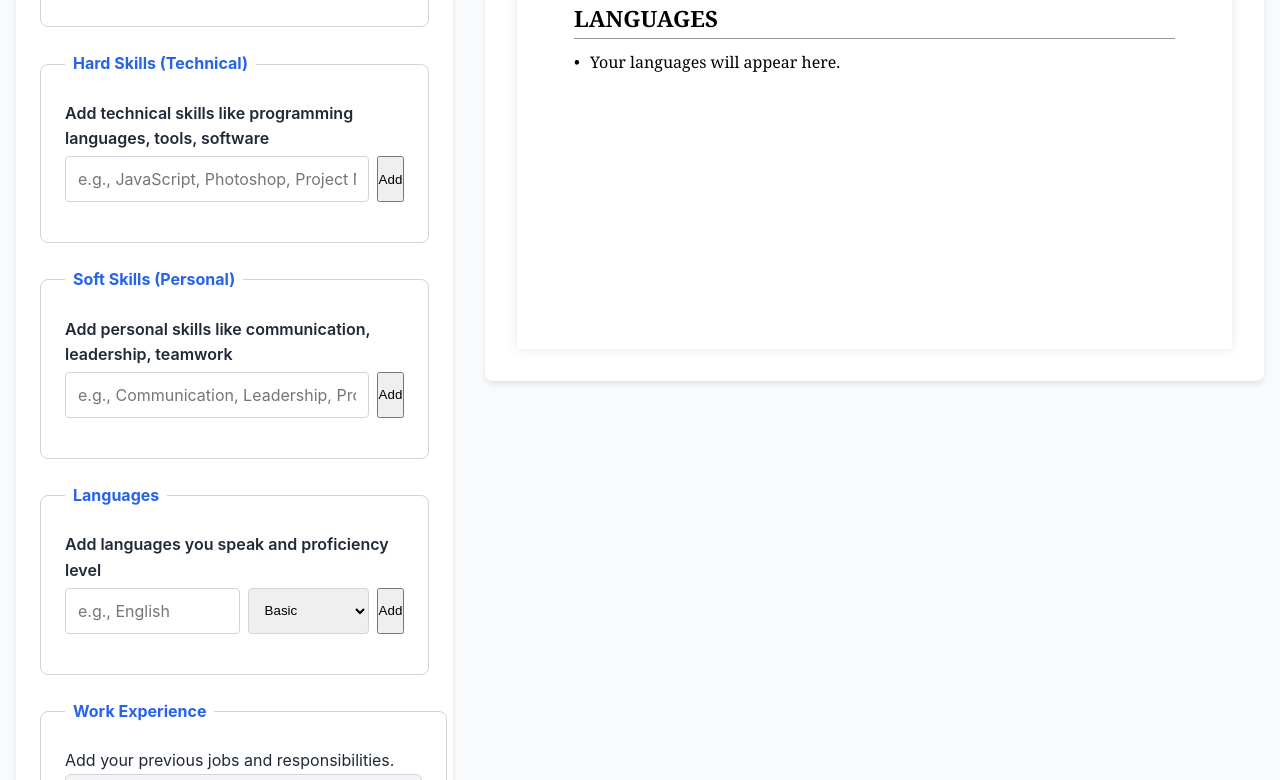
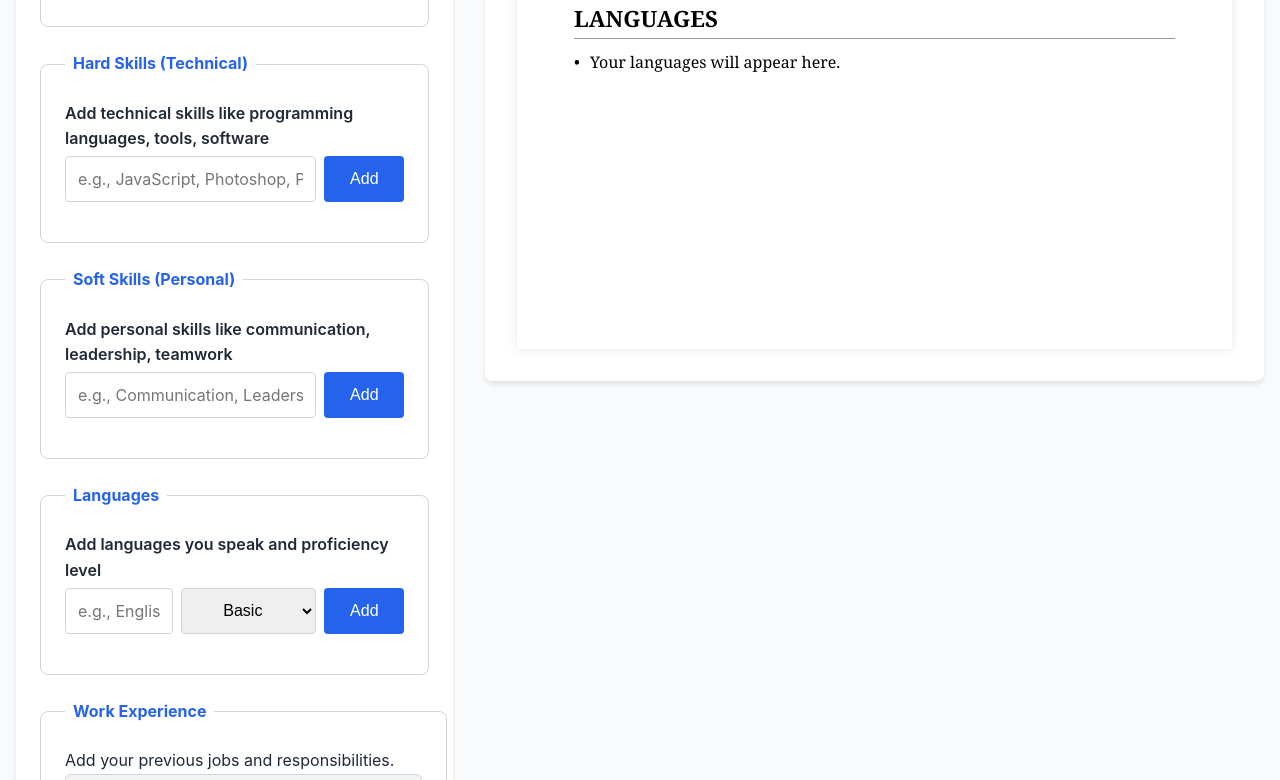
Before and after one commit to Sina-Paradox/resume-builder, a plain HTML site: page index.html in a window 1280 px wide. Shown: the part 1099-1879 px from the top of the page. Drawn offline with Linux system fonts and the light colour scheme.

Commit message:
soft skill, hard skill and Languages bug fix

```diff
--- a/script.js
+++ b/script.js
@@ -411,7 +411,7 @@ document.addEventListener('DOMContentLoaded', function() {
                         <input type="month" class="edu-start-date">
                     </div>
                     <div style="flex: 1;">
-                        <label>End Date (or Expected)</label>
+                        <label>End Date</label>
                         <input type="month" class="edu-end-date">
                     </div>
                 </div>
--- a/style.css
+++ b/style.css
@@ -371,19 +371,7 @@ body {
     display: flex;
     gap: 0.5rem;
     margin-bottom: 1rem;
-}
-
-#skill-input {
-    flex: 1;
-}
-
-#add-skill {
-    padding: 0.75rem 1.5rem;
-    background: var(--color-primary);
-    color: white;
-    border: none;
-    border-radius: 4px;
-    cursor: pointer;
+    align-items: stretch;
 }
 
 .skills-tags {
@@ -417,16 +405,21 @@ body {
     display: flex;
     gap: 0.5rem;
     margin-bottom: 1rem;
+    align-items: stretch;
 }
 
 #language-input {
     flex: 1;
+    min-width: 0;
 }
 
 #language-level {
     padding: 0.75rem;
     border: 1px solid var(--color-border);
     border-radius: 4px;
+    font-size: 1rem;
+    text-align: center;
+    min-width: 120px;
 }
 
 .language-tag {
@@ -439,3 +432,20 @@ body {
     gap: 0.5rem;
     font-size: 0.9rem;
 }
+
+#skill-input, #hard-skill-input, #soft-skill-input {
+    flex: 2;
+    min-width: 0;
+}
+
+#add-skill, #add-hard-skill, #add-soft-skill, #add-language {
+    padding: 0.75rem 1.5rem;
+    background: var(--color-primary);
+    color: white;
+    border: none;
+    border-radius: 4px;
+    cursor: pointer;
+    font-size: 1rem;
+    white-space: nowrap;
+    min-width: 80px;
+}
```
Also changed, not shown: templates/template-5.css (+14 -2 lines).
